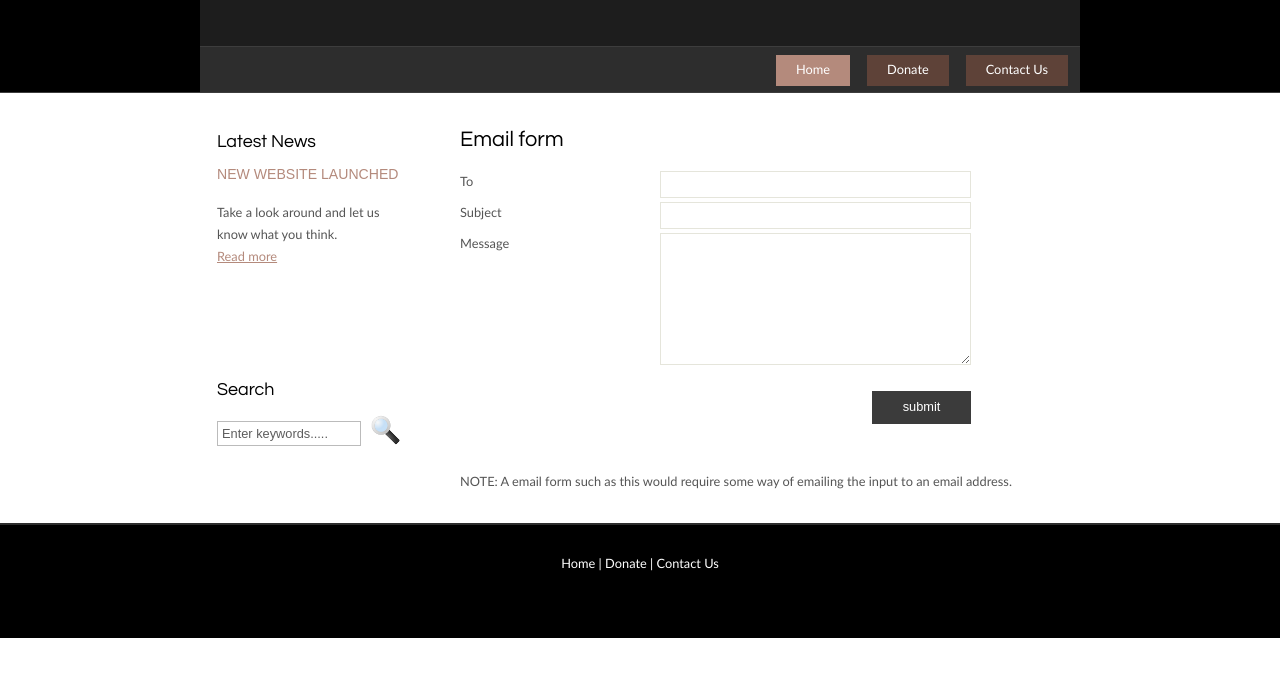
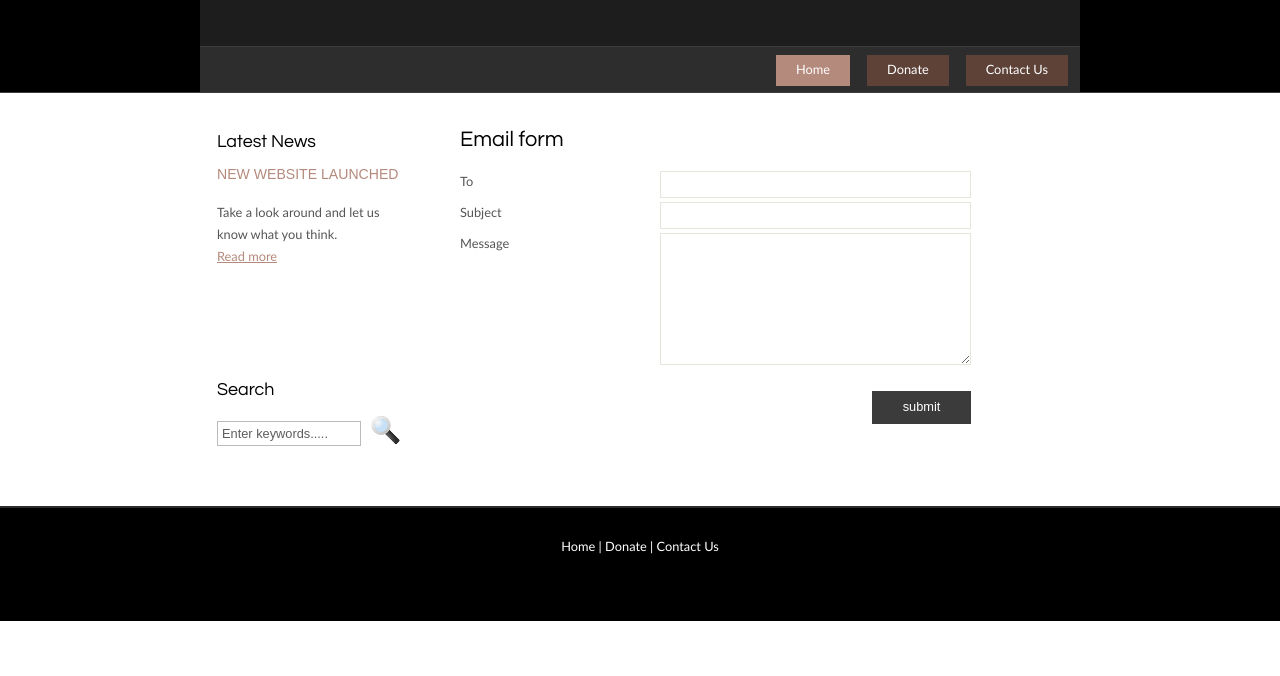
Before and after one commit to YemiBabs/COVID19_062020, a website: page views/contact.html in a window 1280 px wide. Shown: the part 94-770 px from the top of the page. Drawn offline with Linux system fonts and the light colour scheme.

Commit message:
Contact.html update

```diff
--- a/views/contact.html
+++ b/views/contact.html
@@ -102,7 +102,7 @@
         <p><span>Message</span><textarea id="textmessage" class="contact textarea" rows="8" cols="50" name="textmessage"></textarea></p>
         <p style="padding-top: 15px"><span>&nbsp;</span><input id="submit" class="submit" type="submit" name="submit" value="submit" /></p><span id="message"></span>
       </div>
-      <p><br /><br />NOTE: A email form such as this would require some way of emailing the input to an email address.</p>
+      <p><br /><br /></p>
     </div>
   </div>
 
```
